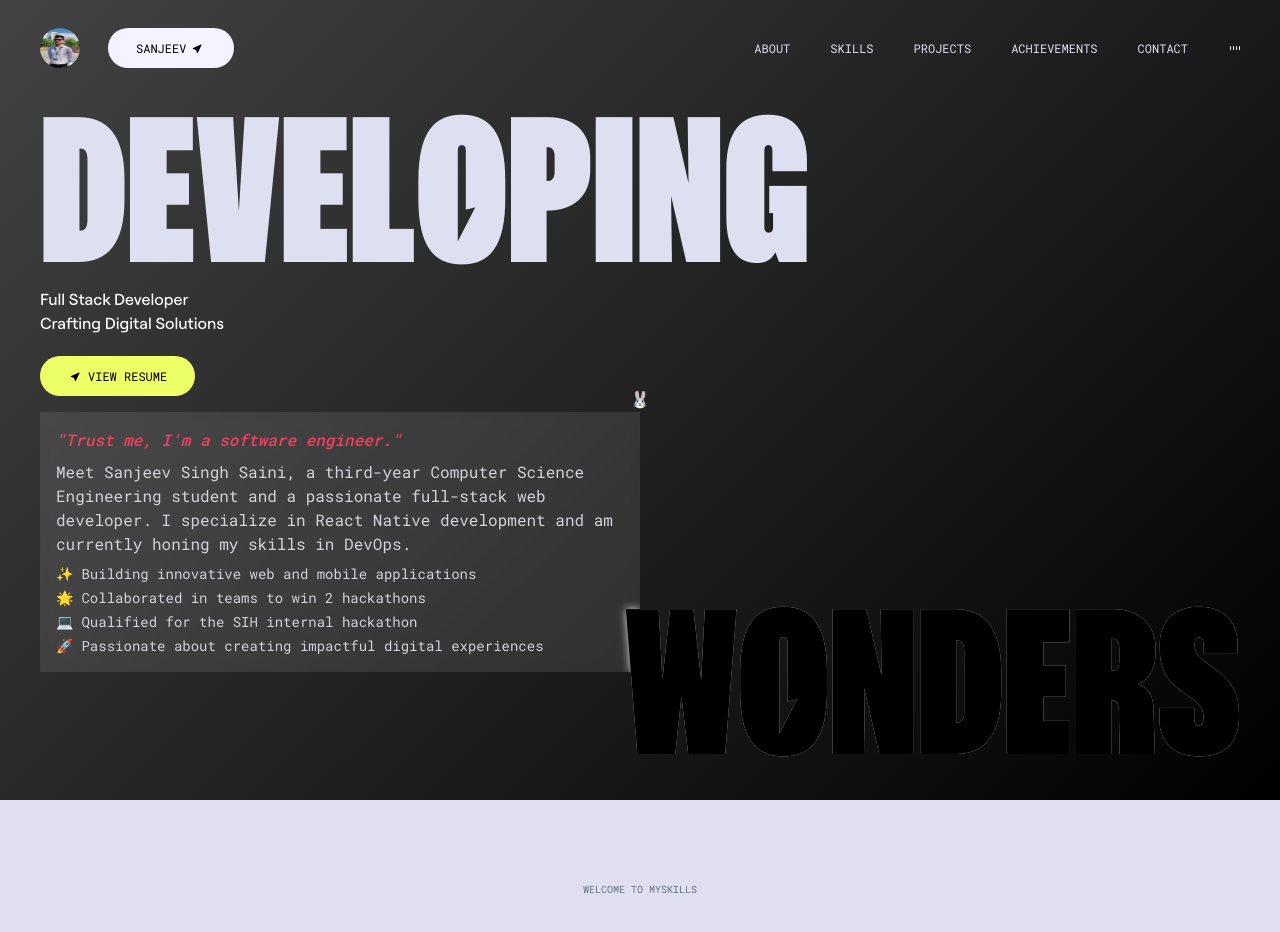
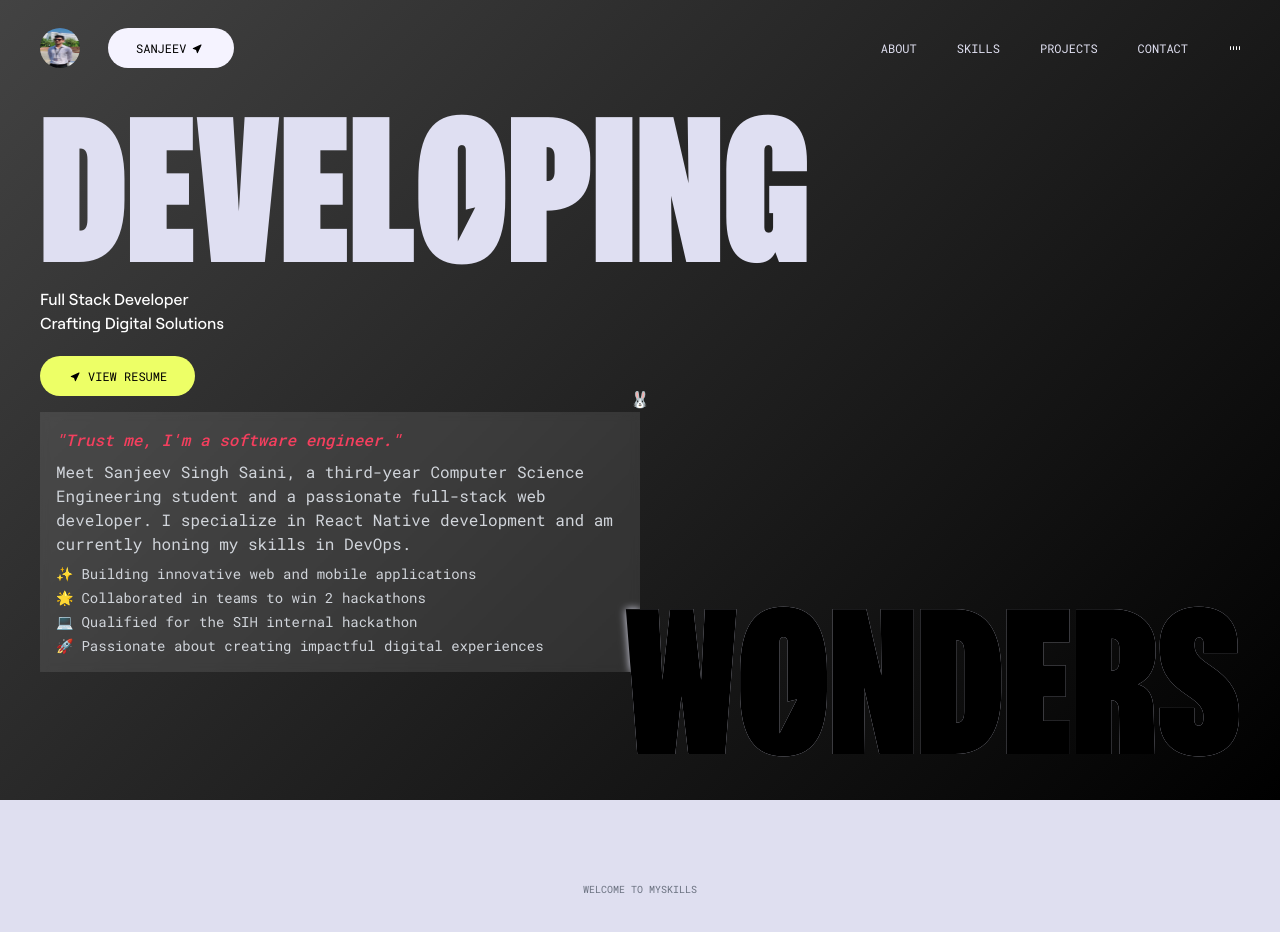
Before and after one commit to Sanjeev12357/Devveejans, a React (Vite) app: page / in a window 1280 px wide. Shown: the top 932 px of the page. Built offline with nearby package versions, Linux system fonts and the light colour scheme.

Commit message:
mad some improvements

```diff
--- a/src/components/Contact.jsx
+++ b/src/components/Contact.jsx
@@ -16,7 +16,7 @@ const Contact = () => {
 
 
         <div className="flex flex-col items-center text-center">
-          <p className="mb-10 font-general text-[10px] uppercase">
+          <p className="mb-10 cursor-default font-general text-[10px] uppercase">
             sanjeev74478@gmail.com
           </p>
 
--- a/src/components/Navbar.jsx
+++ b/src/components/Navbar.jsx
@@ -7,7 +7,7 @@ import { Link } from 'react-router-dom';
 import { useWindowScroll } from 'react-use';
 const Navbar = () => {
     const navContainerRef=useRef(null);
-    const navItems=['About',"Skills",'Projects','Achievements','Contact']
+    const navItems=['About',"Skills",'Projects','Contact']
     const audioElementRef=useRef(null);
     const [isAudioPlaying, setIsAudioPlaying] = useState(false);
     const [isIndicatorActive, setIsIndicatorActive] = useState(false);
```
